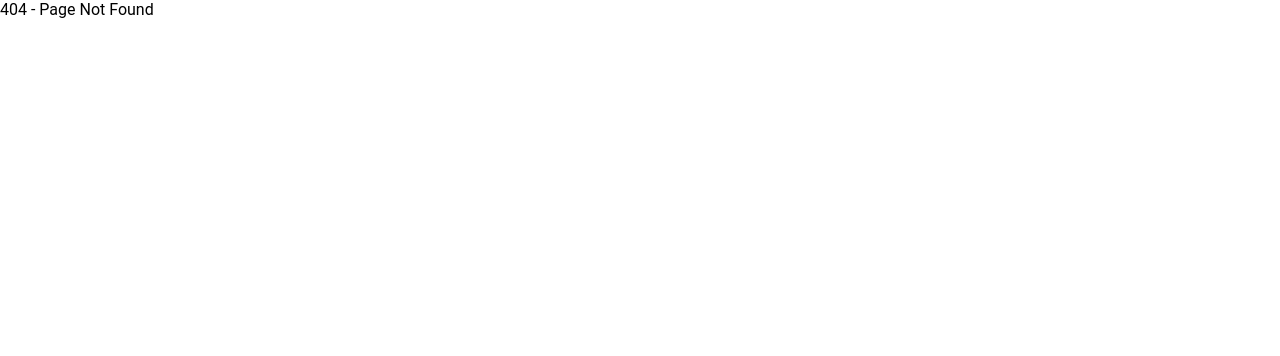
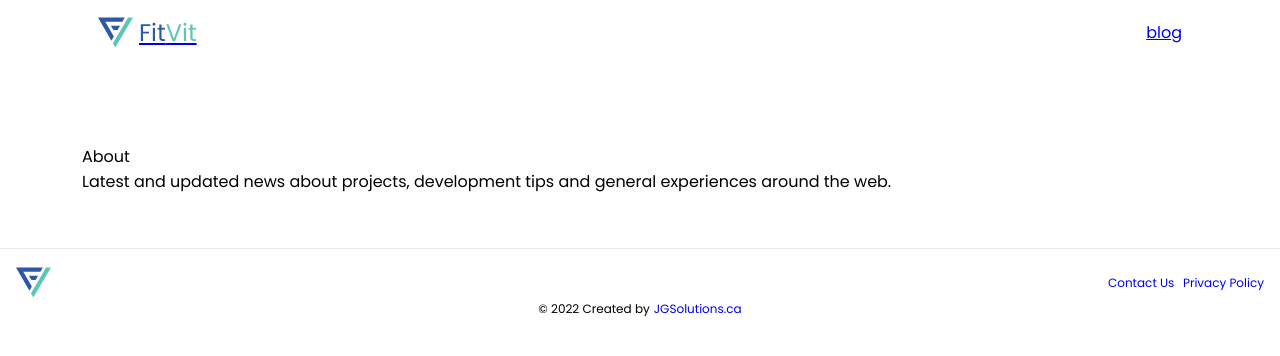
Before and after one commit to JGSolutions/fitvitfitness, a Next.js app: page /about in a window 1280 px wide. Before the commit this address had no page. Shown: the top 356 px of the page. Built offline with nearby package versions, Linux system fonts and the light colour scheme.

Commit message:
added pages, fixed font and styling

```diff
--- a/pages/_document.tsx
+++ b/pages/_document.tsx
@@ -7,7 +7,7 @@ function MyDocument() {
                 <link rel="icon" href="/favicon.svg" sizes="any" type="image/svg+xml" />
                 <link rel="preconnect" href="https://fonts.googleapis.com"></link>
                 <link rel="preconnect" href="https://fonts.gstatic.com" crossOrigin="true"></link>
-                <link href="https://fonts.googleapis.com/css2?family=Poppins:ital,wght@0,400;0,500;0,600;0,700;1,400;1,500;1,600;1,700&display=swap" rel="stylesheet"></link>
+                <link href="https://fonts.googleapis.com/css2?family=Montserrat:wght@700&family=Poppins:wght@400;600&display=swap" rel="stylesheet"></link>
                 <meta name="theme-color" content="#121111" />
             </Head>
             <body>
--- /dev/null
+++ b/pages/about/about.module.css
@@ -0,0 +1,17 @@
+.column {
+    margin-bottom: 16px;
+}
+
+.main {
+    margin-top: 24px;
+}
+
+.headerPageSection {
+    padding: 80px 0 30px 0;
+}
+
+@media (max-width: 990px) {
+    .headerPageSection {
+        padding: 80px 16px 30px 16px;
+    }
+}
--- /dev/null
+++ b/pages/about/index.tsx
@@ -0,0 +1,42 @@
+import utilStyles from '../../styles/utils.module.css';
+import styles from './about.module.css';
+import Head from 'next/head'
+import Header  from '../../components/header/header';
+import Footer  from '../../components/footer/footer';
+
+export default function Blog() {
+    return (
+        <>
+            <Head>
+                <title></title>
+                <meta name="description" content="" />
+
+                <meta property="og:type" content="website" />
+                <meta property="og:title" content="" />
+                <meta property="og:description" content="" />
+                <meta name="image" property="og:image" content="" itemProp="image"/>
+
+                <meta name="twitter:card" content="summary_large_image" />
+                <meta name="twitter:title" content="" />
+                <meta name="twitter:description" content="" />
+                <meta name="twitter:image" content="" />
+                <meta name="twitter:creator" content=""></meta>
+            </Head>
+
+            <div className={utilStyles.topSection}>
+                <div className="container-lg">
+                    <Header/>
+                    <section className={styles.headerPageSection}>
+                        <h1 className={utilStyles.headerPageTitle}>About</h1>
+                        <p className={utilStyles.headerPageSlogan}>Latest and updated news about projects, development tips and general experiences around the web.</p>
+                    </section>
+                </div>
+            </div>
+
+            <main className={styles.main}>
+
+            </main>
+            <Footer/>
+        </>
+    )
+}
--- /dev/null
+++ b/pages/blog/blog.module.css
@@ -0,0 +1,17 @@
+.column {
+    margin-bottom: 16px;
+}
+
+.main {
+    margin-top: 24px;
+}
+
+.headerPageSection {
+    padding: 80px 0 30px 0;
+}
+
+@media (max-width: 990px) {
+    .headerPageSection {
+        padding: 80px 16px 30px 16px;
+    }
+}
--- a/styles/globals.css
+++ b/styles/globals.css
@@ -1,15 +1,16 @@
 :root {
   --primary: #2C58A6;
   --secondary: #5BC7B2;
-  --drop-shadow: 0 2px 6px 0 rgb(32 33 37 / 10%);
+  /* --drop-shadow: 0 2px 6px 0 rgb(32 33 37 / 10%); */
 
-  --ff-primary: "Roboto", sans-serif;
+  --ff-primary: "Poppins", sans-serif;
   --ff-secondary: "Montserrat", sans-serif;
-  --ff-logo: "Dosis", sans-serif;
 
   --fw-regular: 400;
-  --fw-semi-bold: 500;
+  --fw-semi-bold: 600;
   --fw-bold: 700;
+
+  --primary-text: #5B5858;
 }
 
 /* Box sizing rules */
```
Also changed, not shown: pages/blog/index.tsx (added, +70 -0 lines).
